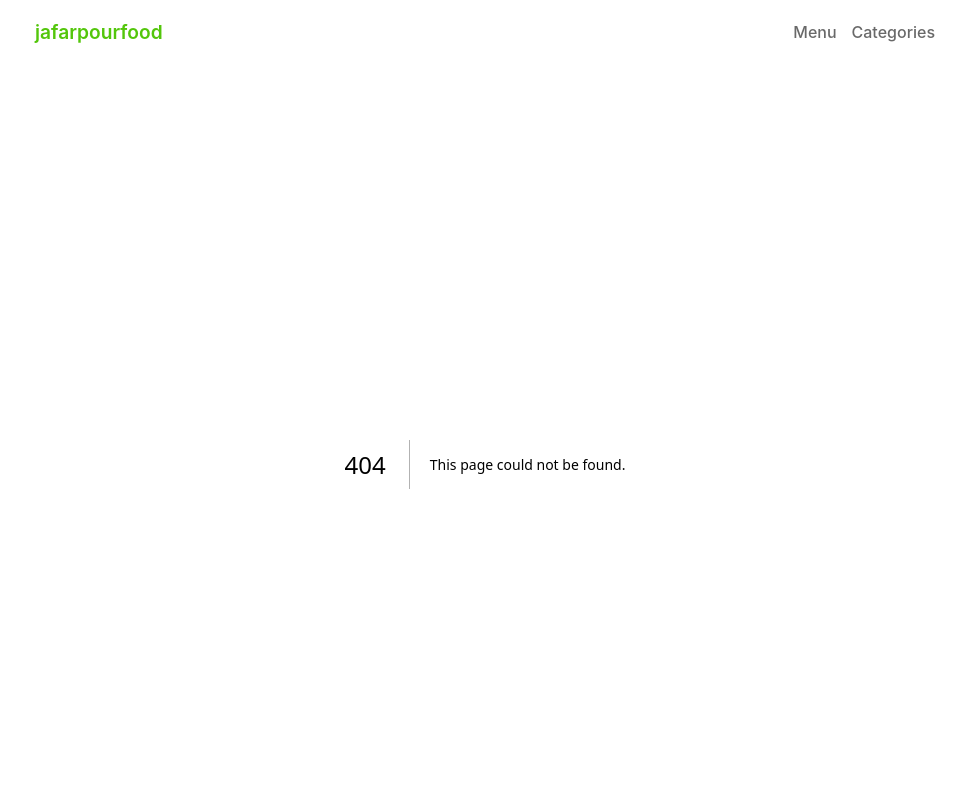
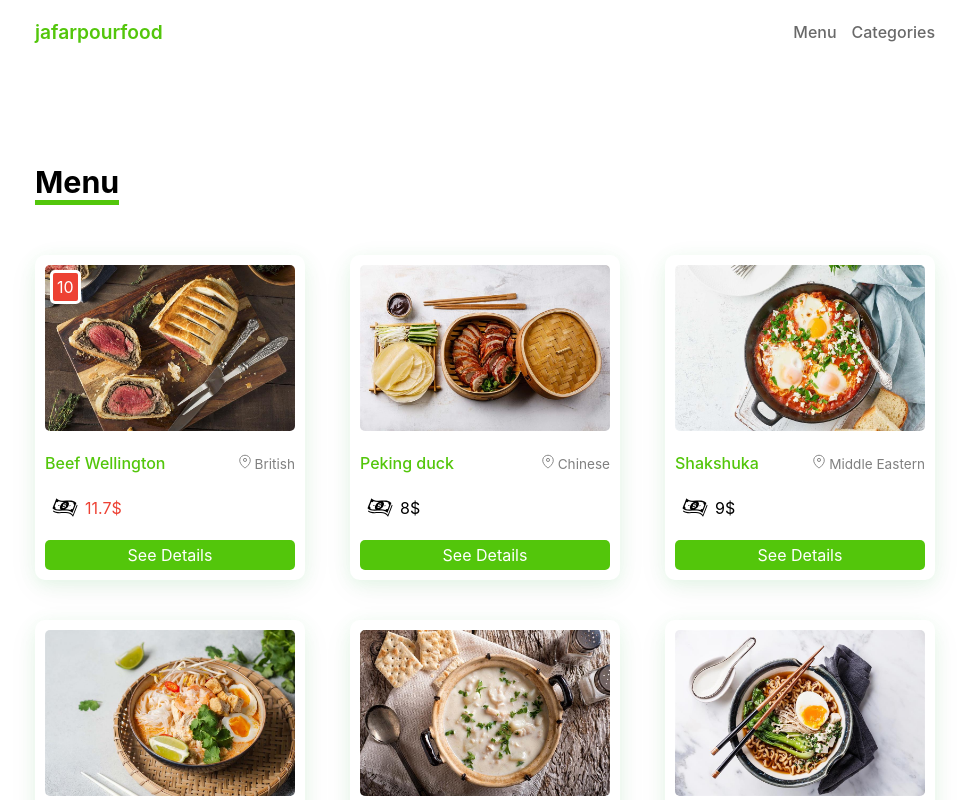
Before and after one commit to Esmailjafarpour/jafarpour-food, a Next.js app: page /menu in a window 1280 px wide. Before the commit this address had no page. Shown: the top 800 px of the page, without its empty margins (155-1124 px from the left). Built offline with nearby package versions, Linux system fonts and the light colour scheme; data requests are answered from the project's data file.

Commit message:
Making card components and showing all the available foods

```diff
--- /dev/null
+++ b/components/modules/Card.js
@@ -0,0 +1,40 @@
+import styles from "./Card.module.css";
+import Location from "../icons/Location";
+import Dollar from "../icons/Dollar";
+import Link from "next/link";
+
+const Card = (props) => {
+
+     const {id , name, price, details, discount} = props;
+     return (
+          <div className={styles.container}>
+
+               <img src={`/images/${id}.jpeg`} alt={name}/>
+               <div className={styles.details}>
+                    <h4>{name}</h4>
+                    <div>
+                         <Location/>
+                         {details[0].Cuisine}
+                    </div>
+               </div>
+
+               <div className={styles.price}>
+                    <Dollar/>
+                    {discount ? (
+                         <span className={styles.discount}>
+                              {(price * (100 - discount))/100}$
+                         </span>
+                    ) : (
+                         <span className={styles.price}>
+                              {price}$
+                         </span>
+                    )}
+                    {discount ? <div className={styles.badge}>{discount}</div> : null}
+               </div>
+               <Link href={`/menu/${id}`}>See Details</Link>
+
+          </div>
+     );
+}
+
+export default Card;
--- /dev/null
+++ b/components/modules/Card.module.css
@@ -0,0 +1,63 @@
+.container {
+     display: flex;
+     flex-direction: column;
+     width: 270px;
+     box-shadow: rgba(92, 245, 115, 0.123) 0px 4px 16px,
+       rgba(17, 17, 26, 0.05) 0px 8px 32px;
+     margin-bottom: 40px;
+     padding: 10px;
+     border-radius: 10px;
+     position: relative;
+   }
+
+   .container img {
+     width: 100%;
+     border-radius: 5px;
+   }
+
+   .details {
+     display: flex;
+     align-items: baseline;
+     justify-content: space-between;
+     color: grey;
+     font-size: 0.85rem;
+     margin: 22px 0;
+   }
+
+   .details h4 {
+     color: #53c60b;
+     font-weight: 500;
+     font-size: 1rem;
+   }
+
+   .price {
+     display: flex;
+     justify-content: left !important;
+     align-items: center;
+   }
+
+   .container a {
+     background-color: #53c60b;
+     color: white;
+     display: block;
+     width: 100%;
+     text-align: center;
+     margin-top: 20px;
+     padding: 5px 0;
+     border-radius: 5px;
+   }
+
+   .discount {
+     color: #ed4133;
+   }
+
+   .badge {
+     background-color: #ed4133;
+     color: white;
+     padding: 4px;
+     border-radius: 5px;
+     border: 3px solid white;
+     position: absolute;
+     top: 15px;
+     left: 15px;
+   }
--- /dev/null
+++ b/components/template/MenuPage.js
@@ -0,0 +1,20 @@
+import styles from "./MenuPage.module.css";
+import Card from "../../components/modules/Card";
+
+const MenuPage = ({data}) => {
+
+     return (
+          <div className={styles.container}>
+               <h2>Menu</h2>
+               <div className={styles.subContainer}>
+                    {
+                         data.map((food) => (
+                             <Card key={food.id} {...food}/>
+                         ))
+                    }
+               </div>
+          </div>
+     );
+}
+
+export default MenuPage;
--- /dev/null
+++ b/components/template/MenuPage.module.css
@@ -0,0 +1,37 @@
+.container {
+     max-width: 900px;
+     margin: auto;
+     margin-top: 100px;
+   }
+
+   .subContainer {
+     display: flex;
+     flex-wrap: wrap;
+     justify-content: space-between;
+   }
+
+   .container h2 {
+     border-bottom: 5px solid #53c60b;
+     width: fit-content;
+     margin-bottom: 50px;
+     font-size: 1.9rem;
+   }
+
+   @media (max-width: 900px) {
+     .container {
+       padding: 20px;
+     }
+     .subContainer {
+       justify-content: space-around;
+     }
+     .container h2 {
+       margin: auto;
+       margin-bottom: 50px;
+     }
+   }
+
+   @media (max-width: 600px) {
+     .container {
+       padding: 10px;
+     }
+   }
--- /dev/null
+++ b/pages/menu/index.js
@@ -0,0 +1,21 @@
+import MenuPage from "../../components/template/MenuPage";
+
+const Menu = ({data}) => {
+     return (
+          <div>
+               <MenuPage data={data}/>
+          </div>
+     );
+}
+
+export default Menu;
+
+export async function getStaticProps(){
+     const res = await fetch("http://localhost:4000/data");
+     const data = await res.json();
+
+     return{
+          props : {data},
+          revalidate : 10 //second
+     }
+}
```
